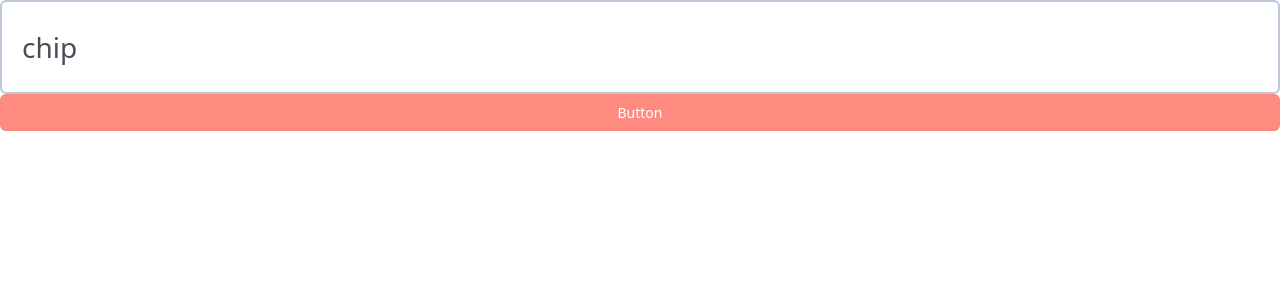
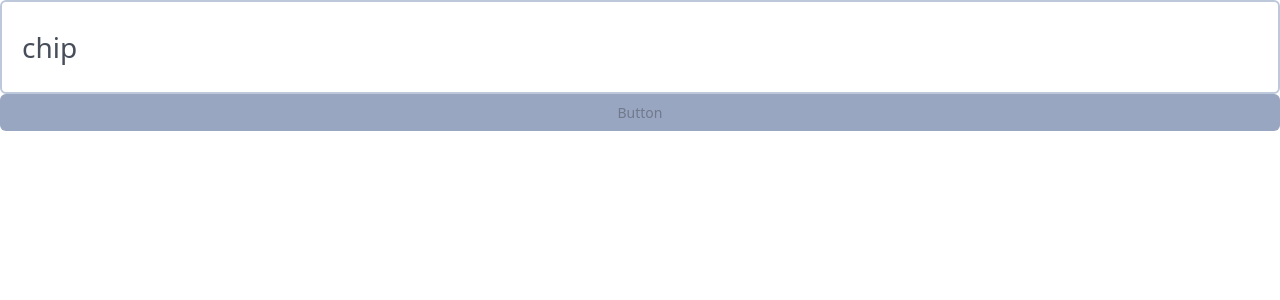
Before and after one commit to oz-04-main-001/Frontend, a React (Vite) app: page /search in a window 1280 px wide. Shown: the top 300 px of the page. Built offline with nearby package versions, Linux system fonts and the light colour scheme; the HTML template or start-up script is replaced by a standard one; a web font is replaced by a local one.

Commit message:
DESIGN: close #65  ui타입지정

```diff
--- a/src/assets/buttons/Button.tsx
+++ b/src/assets/buttons/Button.tsx
@@ -1,6 +1,22 @@
 //기선
-export default function Button({ size = 'm', text = 'Button', type = 'err' }) {
-  const btnSize = (size: string) => {
+
+type ButtonProps = {
+  size?: BtnSize;
+  text?: string;
+  type?: BtnType;
+};
+enum BtnSize {
+  m = 'm',
+  l = 'l',
+}
+enum BtnType {
+  normal = 'normal',
+  disabled = 'disabled',
+  popup = 'popup',
+  line = 'line',
+  err = 'err',
+}
+const btnSize = (size: BtnSize) => {
   switch (size) {
     case 'm':
       return 'b2';
@@ -10,7 +26,13 @@ export default function Button({ size = 'm', text = 'Button', type = 'err' }) {
       return 'b2';
   }
 };
-  const btnType = (type: string) => {
+
+export default function Button({
+  size = BtnSize.m,
+  text = 'Button',
+  type = BtnType.disabled,
+}: ButtonProps) {
+  const btnType = (type: BtnType) => {
     switch (type) {
       case 'normal':
         return 'bg-primary-600 text-white ';
```
Lines whose indentation alone changed are shown as unchanged.
